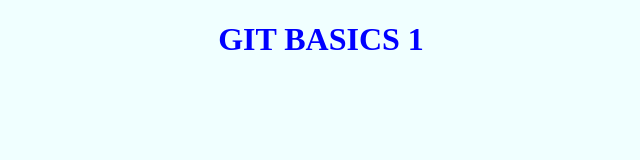
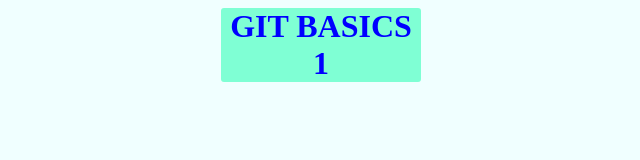
Before and after one commit to lgonzalezciampa97/git-dizzy, a plain HTML site: page index.html in a window 1280 px wide. Shown: the whole page, without its empty margins (319-959 px from the left). Drawn offline with Linux system fonts and the light colour scheme.

```diff
--- /dev/null
+++ b/app.js
@@ -0,0 +1,5 @@
+const h1 = document.querySelector(".hover")
+
+h1.addEventListener("mouseover",(e)=>{
+    alert('pasaste el mouse por el titulo')
+})
--- a/index.html
+++ b/index.html
@@ -8,6 +8,8 @@
     <title>Git Basics 1</title>
 </head>
 <body>
-    <h1>Git Basics 1</h1>
+    <h1 class="hover"> Git Basics 1</h1>
+
+<script src="main.js"></script>
 </body>
 </html>
--- a/master.css
+++ b/master.css
@@ -3,7 +3,15 @@ body{
 }
 
 h1{
+    margin: 0 auto;
+    width: 200px;
+    background-color: aquamarine;
+    border-radius: 3px;
     color: blue;
     text-align: center;
     text-transform: uppercase;
+    -webkit-border-radius: 3px;
+    -moz-border-radius: 3px;
+    -ms-border-radius: 3px;
+    -o-border-radius: 3px;
 }
```
